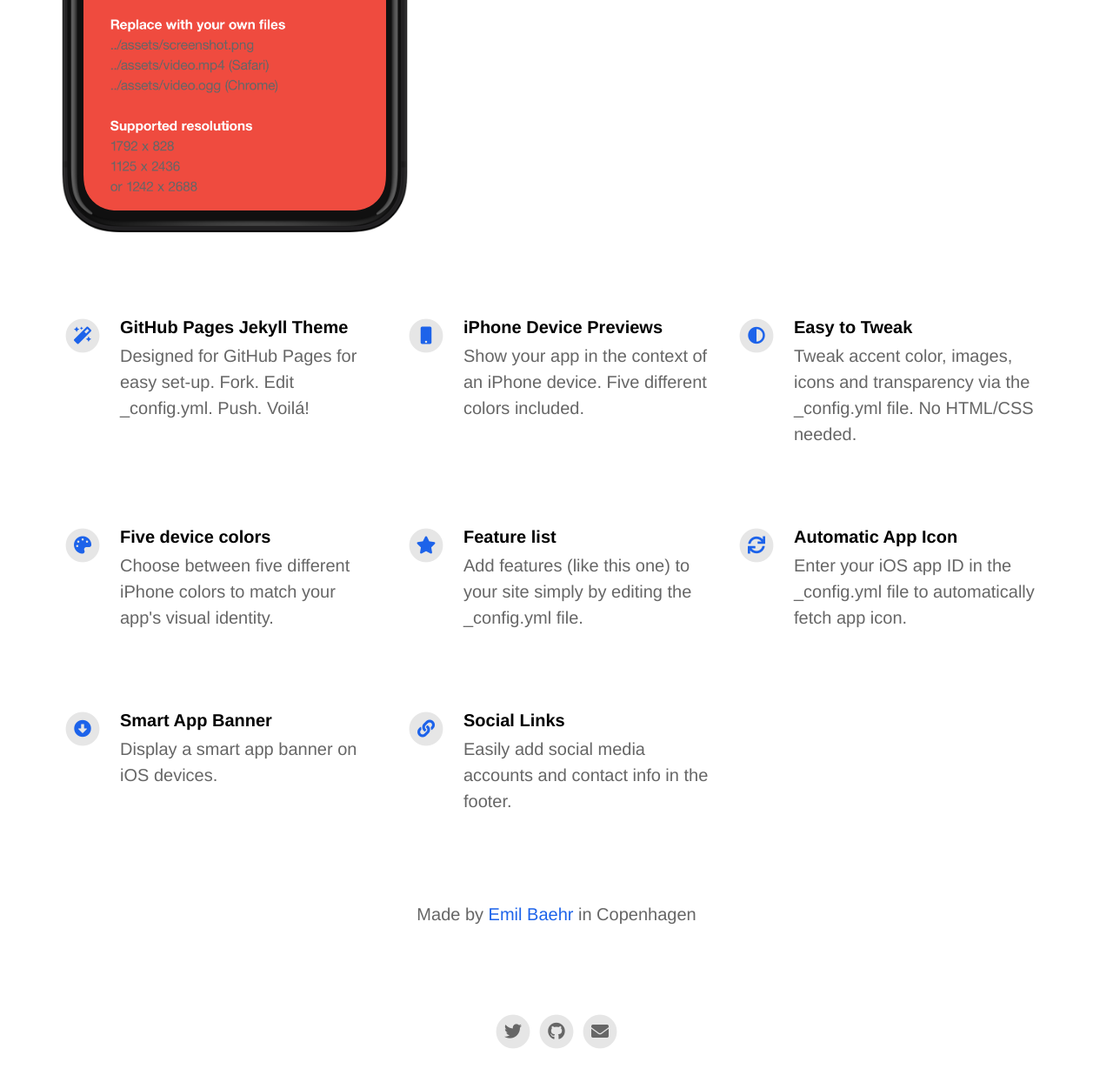
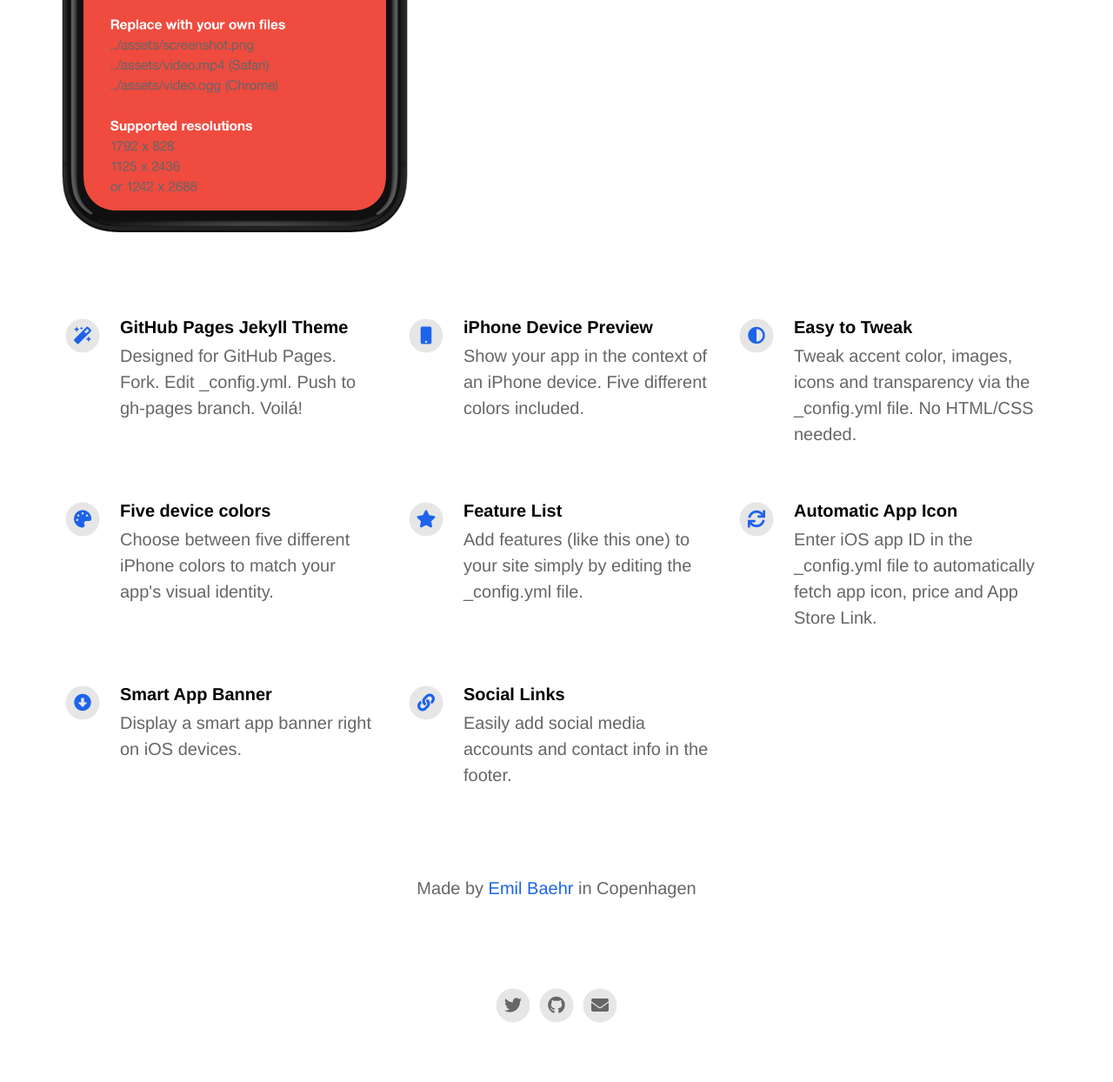
Before and after one commit to emilbaehr/automatic-app-landing-page, a Jekyll site: the page built from index.html, in a window 1280 px wide, cut to the strip 718-2024 px from the top of the page. Shown: the top 1244 px of the strip at 87% size. Built offline with Jekyll 4.4.1, drawn with Linux system fonts in a browser that asks for light colours; nearby versions of some CDN libraries.

Commit message:
Image in screenshot folder will be used no matter the name

```diff
--- a/_config.yml
+++ b/_config.yml
@@ -25,8 +25,8 @@
 app_video_mov                             : # assets/yourvideo.mov                    # Uncomment and replace with path to app preview video. Optimal resolutions: 1242x2688 or 1125x2436. Use format .mov for Safari support.
 app_video_ogg                             : # assets/yourvideo.ogg                    # Uncomment and replace with path to app preview video. Optimal resolutions: 1242x2688 or 1125x2436. Use format .ogg for Chrome support.
 app_screenshot                            : assets/yourscreenshot.png                 # Replace with alternateive image path. Does not automatically populate since Apple does not provide iPhone X/XS/XR screenshots in their iTunes lookup API.
-header_image                              : assets/headerimage.png                    # Replace with alternative image path.
-device_color                              : black                                     # Set to blue, black, yellow, coral or white
+header_image                              : assets/headerimage.png                    # Replace with alternative image path or image URL.
+device_color                              : black                                     # Set to: blue, black, yellow, coral or white
 
 # Social Links                                                                        # Enter usernames and email address. If set, they will be presented as links in the footer.
 facebook_username                         :
@@ -40,10 +40,10 @@
 features                                  :
 
   - title                                 : GitHub Pages Jekyll Theme
-    description                           : Designed for GitHub Pages for easy set-up. Fork. Edit _config.yml. Push. Voilá!
+    description                           : Designed for GitHub Pages. Fork. Edit _config.yml. Push to gh-pages branch. Voilá!
     fontawesome_icon_name                 : magic
 
-  - title                                 : iPhone Device Previews
+  - title                                 : iPhone Device Preview
     description                           : Show your app in the context of an iPhone device. Five different colors included.
     fontawesome_icon_name                 : mobile
 
@@ -55,16 +55,16 @@
     description                           : Choose between five different iPhone colors to match your app's visual identity.
     fontawesome_icon_name                 : palette
 
-  - title                                 : Feature list
+  - title                                 : Feature List
     description                           : Add features (like this one) to your site simply by editing the _config.yml file.
     fontawesome_icon_name                 : star
 
   - title                                 : Automatic App Icon
-    description                           : Enter your iOS app ID in the _config.yml file to automatically fetch app icon.
+    description                           : Enter iOS app ID in the _config.yml file to automatically fetch app icon, price and App Store Link.
     fontawesome_icon_name                 : sync
 
   - title                                 : Smart App Banner
-    description                           : Display a smart app banner on iOS devices.
+    description                           : Display a smart app banner right on iOS devices.
     fontawesome_icon_name                 : arrow-alt-circle-down
 
   - title                                 : Social Links
--- a/_layouts/default.html
+++ b/_layouts/default.html
@@ -16,6 +16,7 @@
                             </clipPath>
                         </svg>
 
+                        <!--
                         {% if site.app_video %}
                             <div class="videoContainer">
                                 <video autoplay="autoplay" controls="controls">
@@ -23,9 +24,18 @@
                                     <source src="{{ site.app_video }}" type="video/mp4">
                                 </video>
                             </div>
+
                         {% else %}
                             <img class="iphoneScreen" src="{{ site.app_screenshot }}">
                         {% endif %}
+                        -->
+
+                        {% for image in site.static_files %}
+                            {% if image.path contains 'assets/screenshot' %}
+                            <img class="iphoneScreen" src="{{ image.path }}" alt="">
+                            {% endif %}
+                        {% endfor %}
+
                     </div>
                     <div class="appInfo">
                         <div class="appIconShadow">
@@ -52,7 +62,9 @@
                             </p>
                         </div>
                         <div class="downloadButtonsContainer">
-                            <a class="playStoreLink" href=""><img class="playStore" src="assets/playstore.png"></a>
+                            {% if site.playstore_link %}
+                                <a class="playStoreLink" href=""><img class="playStore" src="assets/playstore.png"></a>
+                            {% endif %}
                             <a class="appStoreLink" href=""><img class="appStore" src="assets/appstore.png"></a>
                         </div>
                     </div>
--- a/_sass/layout.scss
+++ b/_sass/layout.scss
@@ -31,9 +31,16 @@
 	grid-column-gap: 30px;
 	grid-template-areas:
 		"h h h h h h h h h h h h"
-		"p p p p p p i i i i i i"
+		"p p p p p i i i i i i i"
 		"c c c c c c c c c c c c"
 		"f f f f f f f f f f f f";
+}
+
+@media only screen and (max-width: 1070px) {
+
+	.container {					// Set up the container for the site content
+		grid-template-rows: 115px 811px auto auto;
+	}
 }
 
 @media only screen and (max-width: 992px) {
@@ -78,7 +85,11 @@
 	margin-right: 15px;
 }
 
+
+
+// Navigation Links
 nav {
+	width: 100%;
 	display: flex;
 	justify-content: flex-end;
 	align-items: center;
@@ -110,6 +121,10 @@
 	text-decoration: none;
 	color: rgba(#fff, 1);
 }
+
+
+
+// App Title, Price, Description and Links
 
 .appInfo {
 	grid-area: i;
@@ -192,14 +207,6 @@
 
 }
 
-@media only screen and (max-width: 1070px) {
-
-	.playStore {
-		margin-bottom: 27px;
-	}
-
-}
-
 .playStore {
 	height: 75px;
 	margin-right: 24px;
@@ -226,6 +233,10 @@
 .appStore {
 	height: 75px;
 }
+
+
+
+// iPhone Device Preview
 
 .iphonePreview {
 	grid-area: p;
@@ -257,6 +268,32 @@
 	height: 755px;
 }
 
+@media only screen and (max-width: 1070px) {
+
+	.iphonePreview {
+		background-size: 370px auto;
+	}
+
+	.iphoneScreen {
+		width: 322px;
+		margin-left: 24px;
+		margin-top: 22px;
+	}
+
+	.videoContainer {
+		width: 322px;
+		height: 698px;
+		margin-left: 28px;
+		margin-top: 3px;
+	}
+
+	.videoContainer > video {
+		width: 322px;
+		height: 398px;
+	}
+
+}
+
 @media only screen and (max-width: 992px) {
 
 	.iphonePreview {
@@ -284,6 +321,9 @@
 
 }
 
+
+// Feature List
+
 .features {
 	grid-area: c;
 	display: flex;
@@ -292,14 +332,19 @@
 	justify-content: flex-start;
 	flex-grow: 1;
 	flex-wrap: wrap;
+	margin-top: 93px;
 }
 
 .feature {
 	display: flex;
-	padding-top: 93px;
+	padding-top: 63px;
 	padding-left: 15px;
 	padding-right: 15px;
 	width: calc(100%/3);
+}
+
+.feature:nth-child(-n+3) {
+    padding-top: 0px;
 }
 
 .feature:nth-child(3n) {
@@ -326,7 +371,6 @@
 	color: $social-icons-foreground-color;
 }
 
-
 .featureText {
 	margin-left: 18px;
 }
@@ -347,6 +391,7 @@
 		flex-grow: 1;
 		flex-direction: row;
 		flex-wrap: wrap;
+		margin-top: 11px;
 	}
 
 	.feature {
@@ -355,6 +400,14 @@
 		padding-left: 15px;
 		padding-right: 15px;
 		width: 100%;
+	}
+
+	.feature:nth-child(-n+3) {
+		padding-top: 41px;
+	}
+
+	.feature:nth-child(1) {
+		padding-top: 0px;
 	}
 
 	.feature:nth-child(3n) {
@@ -366,6 +419,10 @@
 	}
 
 }
+
+
+
+// Footer
 
 footer {
 	grid-area: f;
```
Also changed, not shown: assets/screenshot/yourscreenshot.png (added).
